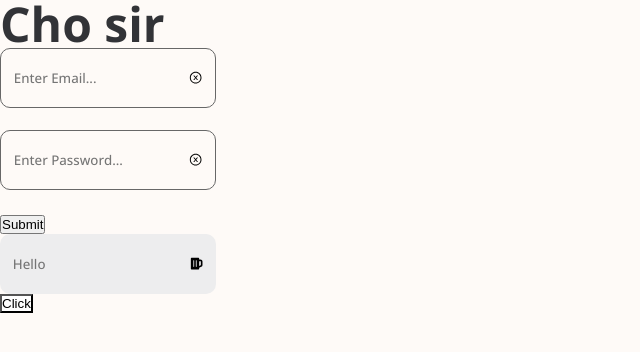
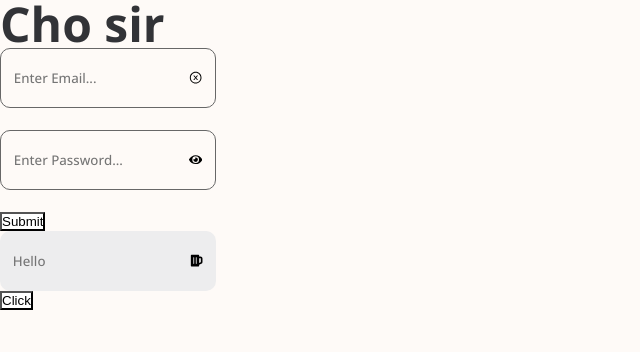
Before and after one commit to tuananh131001/Cardinalis-FE, a React (Vite) app in the folder client/: page / in a window 1280 px wide. Shown: the top 352 px of the page, without its empty margins (0-640 px from the left). Built offline with nearby package versions, Linux system fonts and the light colour scheme.

Commit message:
4.2. Finish Remove / Hide Action on Inputs in Form

```diff
--- a/client/src/components/Form/Form.jsx
+++ b/client/src/components/Form/Form.jsx
@@ -6,6 +6,10 @@ import { chooseInputSchema } from '@/helpers/HandlingInput';
 import PropTypes from 'prop-types';
 import { Input } from '@/components/Input/Input';
 import { AiOutlineCloseCircle } from 'react-icons/ai';
+import { FaEye } from 'react-icons/fa';
+import { RiEyeCloseFill } from 'react-icons/ri';
+import { useChange } from '@/hooks/useChange';
+import StyledButton from '@/components/Button/Button.styled';
 
 export const Form = ({ type }) => {
   /**
@@ -20,7 +24,8 @@ export const Form = ({ type }) => {
   const {
     register,
     handleSubmit,
-    formState: { errors }
+    formState: { errors },
+    setValue
   } = useForm({
     // integration btw yup and form to make it work
     resolver: yupResolver(schema)
@@ -32,6 +37,13 @@ export const Form = ({ type }) => {
     console.log(data);
   };
 
+  // click remove all input
+  const onClickRemoveAll = (event, inputName) => {
+    // prevent submit action
+    event.preventDefault();
+    setValue(inputName, '');
+  };
+  const { value: hidePassword, onToggle: togglePassword } = useChange(true);
 
   return (
     <form action="" onSubmit={handleSubmit(onSubmitClick)}>
@@ -42,17 +54,19 @@ export const Form = ({ type }) => {
             inputType="textIcon"
             inputName="loginInput"
             placeholder="Enter Email..."
-            {...register('emailInput')}>
+            {...register('emailInput')}
+            onClick={(event) => onClickRemoveAll(event, 'emailInput')}>
             <AiOutlineCloseCircle />
           </Input>
           <p>{errors.emailInput?.message ?? <EmptySpace />}</p>
           <Input
-            type="password"
+            type={hidePassword ? 'password' : 'text'}
             inputType="textIcon"
             inputName="loginInput"
             placeholder="Enter Password..."
+            onClick={togglePassword}
             {...register('passwordInput')}>
-            <AiOutlineCloseCircle />
+            {hidePassword ? <FaEye /> : <RiEyeCloseFill />}
           </Input>
           <p>{errors.passwordInput?.message ?? <EmptySpace />}</p>
         </>
@@ -92,7 +106,7 @@ export const Form = ({ type }) => {
           <p>{errors.confirmPasswordInput?.message ?? <EmptySpace />}</p>
         </>
       )}
-      <button type="submit">Submit</button>
+      <StyledButton type="submit">Submit</StyledButton>
     </form>
   );
 };
--- a/client/src/components/Input/Input.jsx
+++ b/client/src/components/Input/Input.jsx
@@ -1,6 +1,5 @@
 // https://stackoverflow.com/questions/62935533/how-to-fix-react-forwardrefmenu-material-ui
 import { useResizeInput } from '@/hooks/useResizeInput';
-import { useChange } from '@/hooks/useChange';
 import { StyledTextArea, StyledInput } from '@/components/Input/Input.styled';
 import { StyledInputContainer, StyledInputIcon } from './Input.styled';
 import PropTypes from 'prop-types';
@@ -47,10 +46,8 @@ export const Input = forwardRef(function Input(
           value={inputValue}></StyledTextArea>
       );
     case 'text':
-      [inputValue, onChange] = useChange('');
       return <StyledInput {...generalPropsList} onChange={onChange} ref={ref} />;
     case 'textIcon':
-      [inputValue, onChange] = useChange('');
       return (
         <StyledInputContainer {...generalPropsList}>
           <StyledInputIcon {...generalPropsList} ref={ref} />
--- a/client/src/hooks/useChange.js
+++ b/client/src/hooks/useChange.js
@@ -1,12 +1,16 @@
 import { useState } from 'react';
 
-export const useChange = ({ initialValue = '' }) => {
+export const useChange = (initialValue = '') => {
   const [value, setValue] = useState(initialValue);
 
   // event functions
   const onChange = (event) => setValue(event.target.value);
+  const onReset = () => setValue(initialValue);
   // toggle
-  const toggle = () => setValue(!value);
+  const onToggle = (event) => {
+    event.preventDefault();
+    setValue(!value);
+  };
 
-  return [value, onChange, toggle];
+  return { value, onChange, onReset, onToggle };
 };
--- a/client/src/hooks/useResizeInput.js
+++ b/client/src/hooks/useResizeInput.js
@@ -10,7 +10,7 @@ export const useResizeInput = (
   }
 ) => {
   const ref = useRef(null);
-  const [value, onChange] = useChange(initalValue);
+  const { value, onChange } = useChange(initalValue);
 
   // resize layout
   useLayoutEffect(() => {
```
